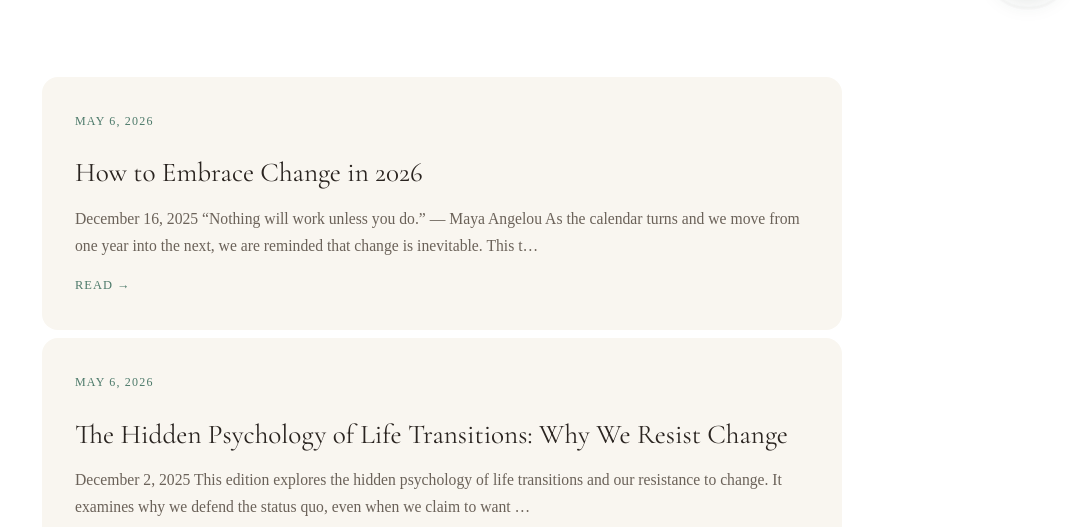
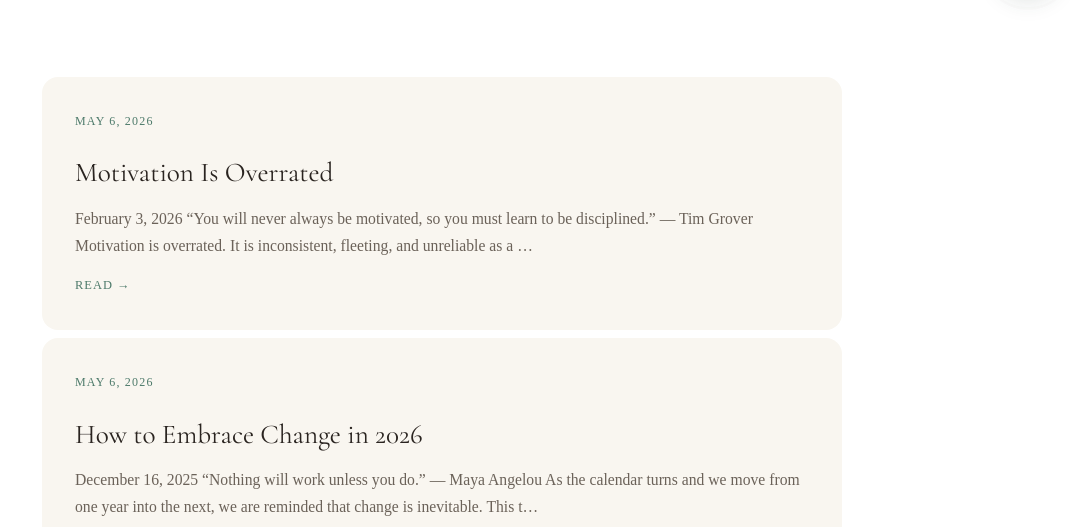
Before and after one commit to JFeelgoodOfficial/DrKennedyMusamali, a website: page blog.html in a window 1280 px wide. Shown: the part 783-1310 px from the top of the page, without its empty margins (198-1280 px from the left). Drawn offline with nearby package versions, Linux system fonts and the light colour scheme.

Commit message:
Update blog index

```diff
--- a/blog.html
+++ b/blog.html
@@ -52,6 +52,12 @@
 </section>
 <section class="post-list">
 <!-- POSTS_START -->
+<a href="/blog/2026-05-06-motivation-is-overrated.html" class="post-item">
+  <div class="post-item-date">May 6, 2026</div>
+  <h3 class="post-item-title">Motivation Is Overrated</h3>
+  <p class="post-item-excerpt">February 3, 2026 “You will never always be motivated, so you must learn to be disciplined.” — Tim Grover Motivation is overrated. It is inconsistent, fleeting, and unreliable as a …</p>
+  <span class="post-item-arrow">Read →</span>
+</a>
 <a href="/blog/2026-05-06-how-to-embrace-change-in-2026.html" class="post-item">
   <div class="post-item-date">May 6, 2026</div>
   <h3 class="post-item-title">How to Embrace Change in 2026</h3>
```
